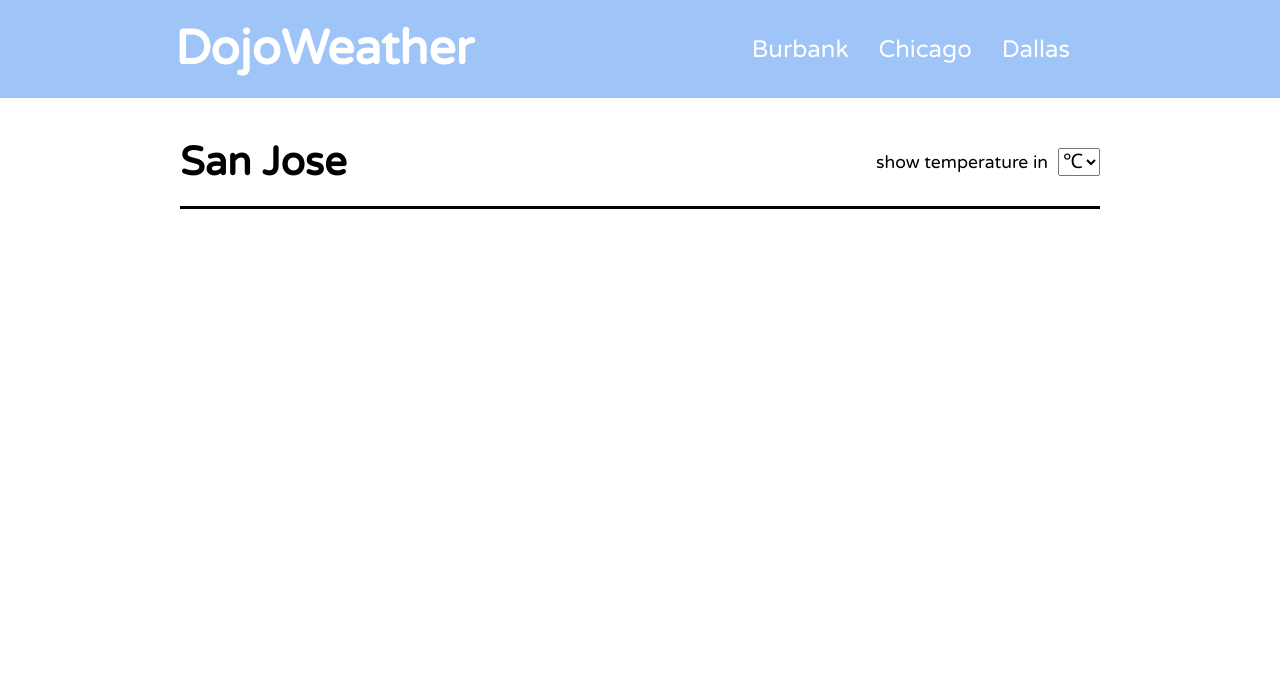
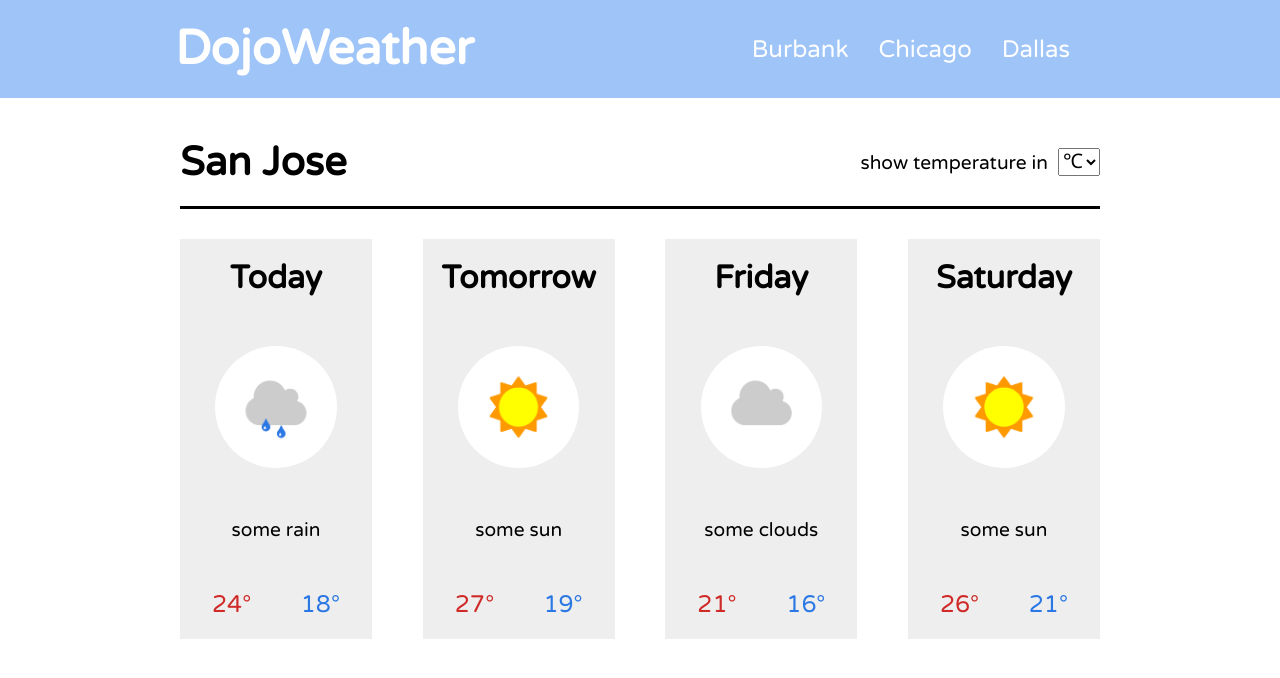
Before and after one commit to michellejanosi/dojoweather, a plain HTML site: page index.html in a window 1280 px wide. Drawn offline with Linux system fonts and the light colour scheme.

Commit message:
Add weather section elements and style

```diff
--- a/index.html
+++ b/index.html
@@ -33,6 +33,45 @@
         </select>
       </div>
     </div>
+
+    <div class="weather">
+      <div class="daily-weather">
+        <h3>Today</h3>
+        <img src="./assets/some_rain.png" alt="a gray cloud with two rain drops" class="weather-icon">
+        <p>some rain</p>
+        <div class="temperature">
+          <p class="high"><span class="high-temp">24</span>&deg;</p>
+          <p class="low"><span class="low-temp">18</span>&deg;</p>
+        </div>
+      </div>
+      <div class="daily-weather">
+        <h3>Tomorrow</h3>
+        <img src="./assets/some_sun.png" alt="sun" class="weather-icon">
+        <p class="weather-details">some sun</p>
+        <div class="temperature">
+          <p class="high"><span class="high-temp">27</span>&deg;</p>
+          <p class="low"><span class="low-temp">19</span>&deg;</p>
+        </div>
+      </div>
+      <div class="daily-weather">
+        <h3>Friday</h3>
+        <img src="./assets/some_clouds.png" alt="gray cloud" class="weather-icon">
+        <p class="weather-details">some clouds</p>
+        <div class="temperature">
+          <p class="high"><span class="high-temp">21</span>&deg;</p>
+          <p class="low"><span class="low-temp">16</span>&deg;</p>
+        </div>
+      </div>
+      <div class="daily-weather">
+        <h3>Saturday</h3>
+        <img src="./assets/some_sun.png" alt="sun" class="weather-icon">
+        <p class="weather-details">some sun</p>
+        <div class="temperature">
+          <p class="high"><span class="high-temp">26</span>&deg;</p>
+          <p class="low"><span class="low-temp">21</span>&deg;</p>
+        </div>
+      </div>
+    </div>
   </main>
 </body>
 </html>
--- a/style.css
+++ b/style.css
@@ -9,6 +9,10 @@ body {
   font-family: 'Varela Round', sans-serif;
   width: 100vw;
   height: 100vh;
+}
+
+p {
+  font-size: 1.2rem;
 }
 
 /* Top Navbar*/
@@ -57,6 +61,7 @@ h1 {
   border-bottom: 3px solid #000;
   display: flex;
   justify-content: space-between;
+  margin-bottom: 30px;
   padding: 20px 0;
 }
 
@@ -70,7 +75,6 @@ h2 {
 }
 
 .main-temp-content p {
-  font-size: 1.1rem;
   margin-right: 10px;
 }
 
@@ -78,3 +82,50 @@ h2 {
   font-family: inherit;
   font-size: 1.25rem;
 }
+
+/* Weather section*/
+.weather {
+  display: flex;
+  justify-content: space-between;
+}
+
+.daily-weather {
+  background-color: #eee;
+  display: flex;
+  flex-direction: column;
+  align-items: center;
+  justify-content: space-between;
+  padding: 20px;
+  height: 50vh;
+  width: 15vw;
+}
+
+h3 {
+  font-size: 2rem;
+}
+
+.weather-icon {
+  border-radius: 50%;
+  max-width: 80%;
+  width: 100%;
+}
+
+.temperature {
+  display: flex;
+  justify-content: space-between;
+  width: 10vw;
+}
+
+.temperature p {
+  font-size: 1.5rem;
+}
+
+.high-temp,
+.high {
+  color: #CF2A27;
+}
+
+.low-temp,
+.low {
+  color: #2B78E4;
+}
```
